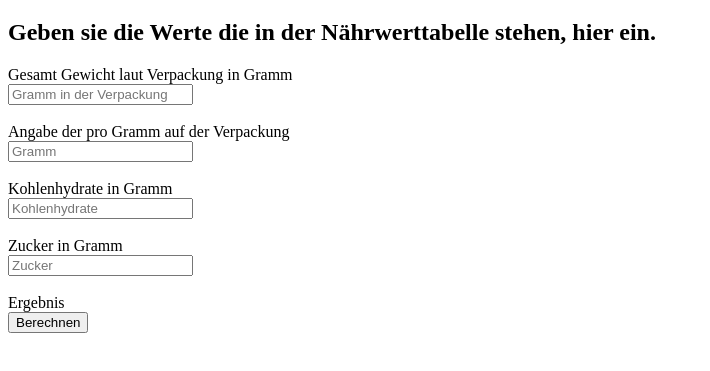
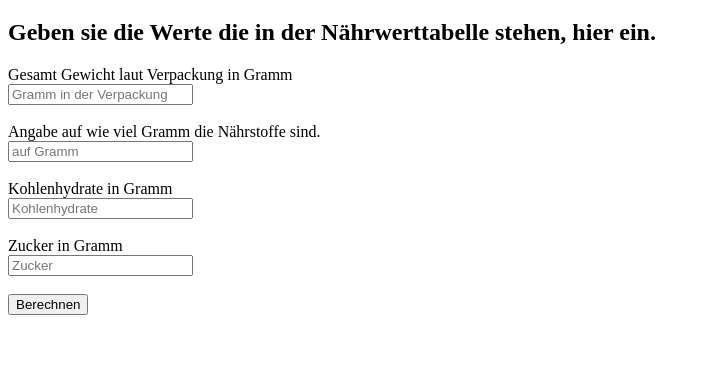
Before and after one commit to 4lb10n/DiabetsCalc, a plain HTML site: page index.html in a window 1280 px wide. Shown: the part 61-432 px from the top of the page, without its empty margins (0-710 px from the left). Drawn offline with Linux system fonts and the light colour scheme.

Commit message:
Add files via upload

```diff
--- a/index.html
+++ b/index.html
@@ -8,9 +8,10 @@
     <script src="./js/bootstrap.min.js"></script>
     <script src="./js/rechner.js" defer></script>
     <!-- CSS only-->
+    <link ref="stylesheet" href="./css/custom.css">
     <!-- Bootstrap-CSS -->
     <link ref="stylesheet" href="./css/bootstrap-grid.min.css">
-    <link ref="stylesheet" href="./css/custom.css">
+
 </head>
 <body>
     <h1>Hilfsrechner für Nährwerttabellen</h1>
@@ -23,8 +24,8 @@
             <input type="text" step="any" placeholder="Gramm in der Verpackung" id="grammidv">
         </div><br>
         <div class="eingabefeld">
-            <label for="gramm">Angabe der pro Gramm auf der Verpackung</label><br>
-            <input type="text" step="any" placeholder="Gramm" id="gramm">
+            <label for="gramm">Angabe auf wie viel Gramm die Nährstoffe sind. </label><br>
+            <input type="text" step="any" placeholder="auf Gramm" id="gramm">
         </div><br>
         <div class="eingabefeld">
             <label for="kohlenhydrate">Kohlenhydrate in Gramm</label><br>
@@ -34,12 +35,12 @@
             <label for="zucker">Zucker in Gramm</label><br>
             <input type="text" step="any" placeholder="Zucker" id="zucker">
         </div><br>
-        <div class="Ausgabe">
-            <output></output>
         </div>
-        <div class="erbebnis">
-            <label for="ergebnis">Ergebnis</label>
-            <output type="text" id="ergebnis">
+        <div class="ergebnis">
+            <label for="ergebnis"></label>
+            <output type="text" id="result1">
+            <output type="text" id="result2">
+            <output type="text" id="result3">
         </div>
         <div class="button">
             <button type="button" id="berechnen">Berechnen</button>
```
